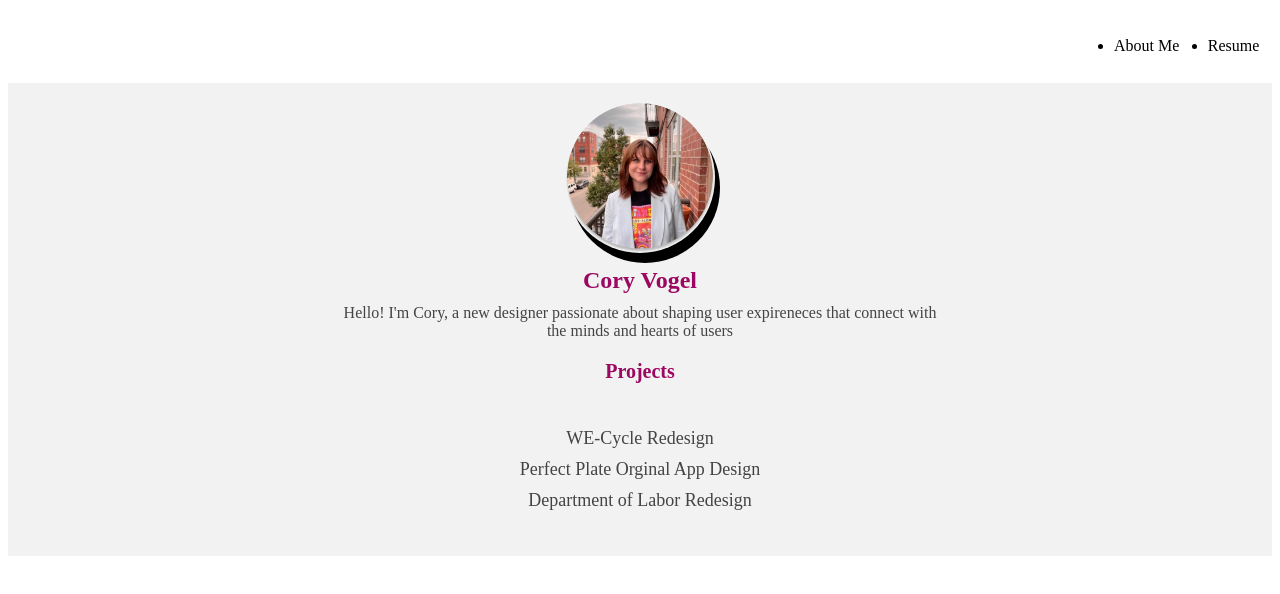
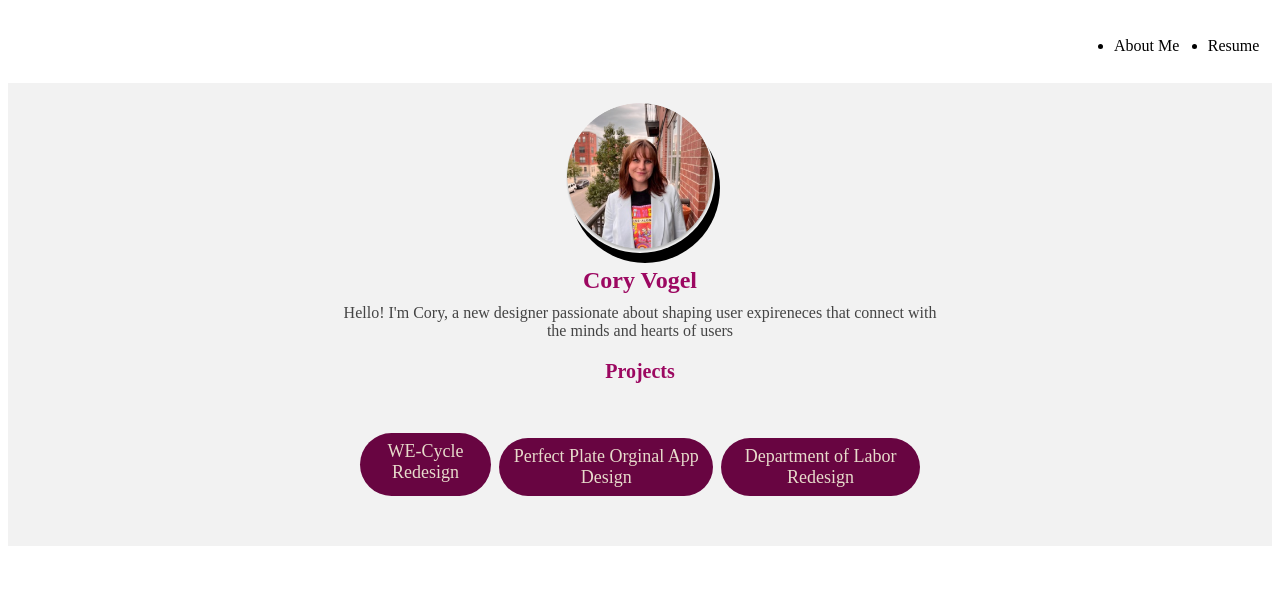
Before and after one commit to Corynnlv/module-17-, a plain HTML site: page index.HTML in a window 1280 px wide. Drawn offline with Linux system fonts and the light colour scheme.

Commit message:
Update index.HTML

```diff
--- a/index.HTML
+++ b/index.HTML
@@ -19,9 +19,11 @@
       <p>Hello! I'm Cory, a new designer passionate about shaping user expireneces that connect with the minds and hearts of users</p>
       <h2>Projects</h2>
       <section>
-        <div>WE-Cycle Redesign</div>
-        <div>Perfect Plate Orginal App Design</div>
-        <div>Department of Labor Redesign</div>
+        <div style="display: flex; justify-content: space-between;">
+            <div style="color: #E7DBCB; margin-right: 8px; padding-top: 8px; padding-bottom: 8px;  background-color: #680541; border-radius: 52px;">WE-Cycle Redesign</div>
+            <div style="color: #E7DBCB; margin-right: 8px; padding-top: 8px; padding-bottom: 8px; background-color: #680541; border-radius: 52px;">Perfect Plate Orginal App Design</div>
+            <div style="color: #E7DBCB; padding-top: 8px; padding-bottom: 8px; background-color: #680541; border-radius: 52px;">Department of Labor Redesign</div>
+        </div>
     </div>
   </section>
 </body>
```
